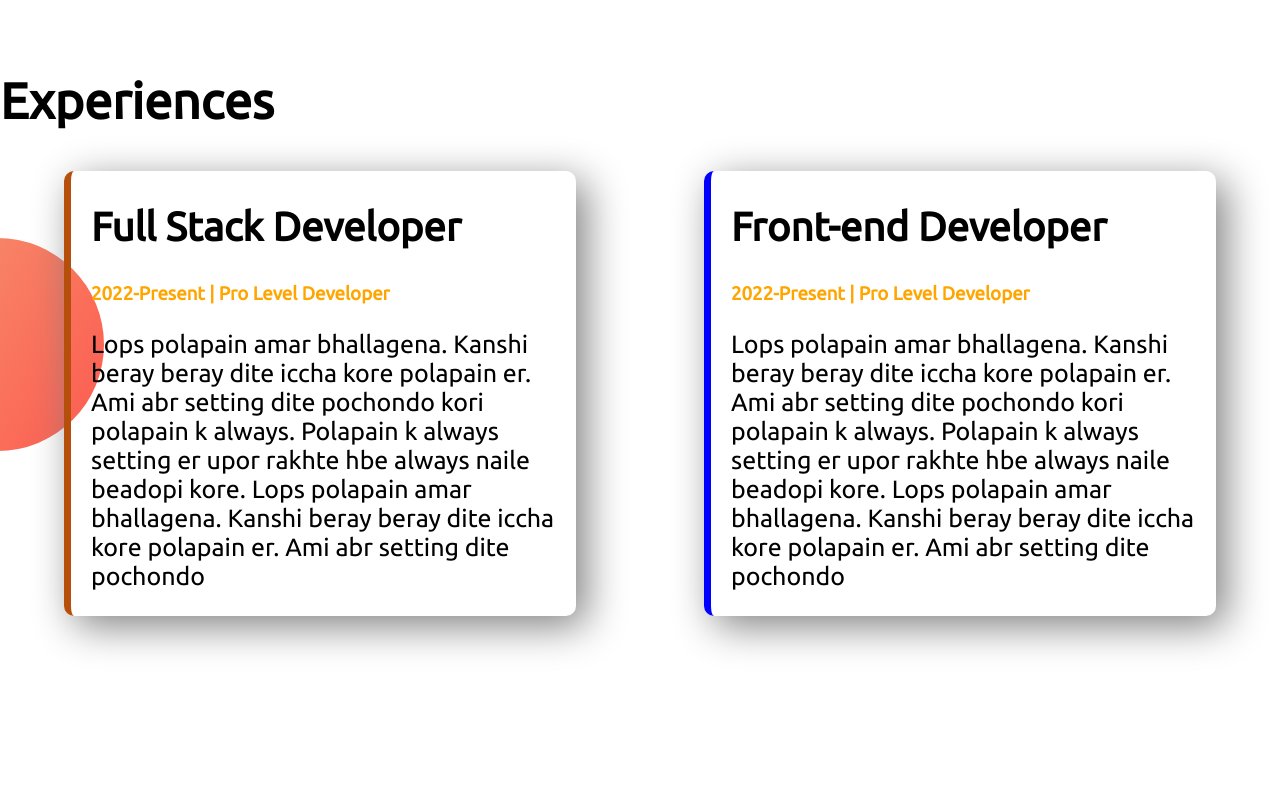
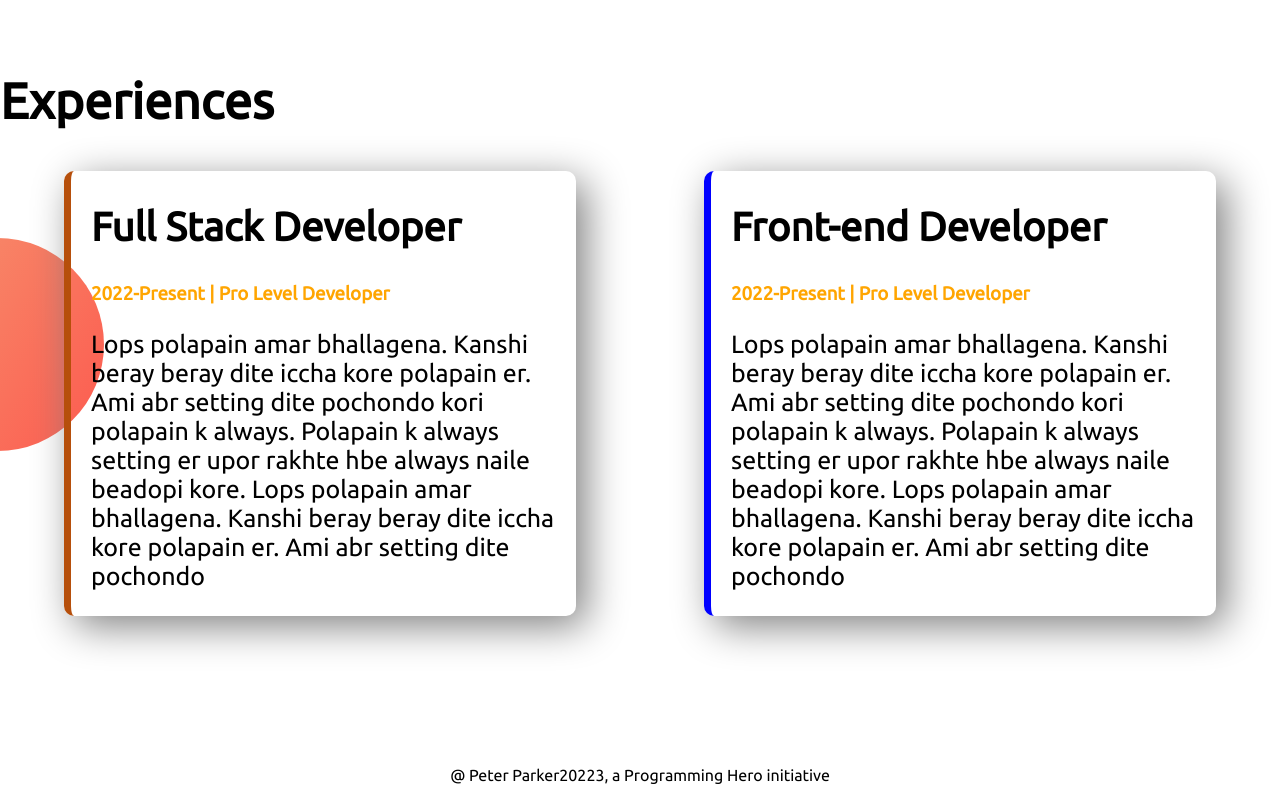
Before and after one commit to sadab275/Portfolio-Website, a plain HTML site: page index.html in a window 1280 px wide. Shown: the part 965-1765 px from the top of the page. Before the commit the page ends 1731 px from the top, so only its background shows below. Drawn offline with Linux system fonts and the light colour scheme.

Commit message:
footer halka added

```diff
--- a/index.html
+++ b/index.html
@@ -69,5 +69,8 @@
 
 
 </body>
+<footer>
+    <p>@ Peter Parker20223, a Programming Hero initiative</p>
+</footer>
 
 </html>
--- a/style.css
+++ b/style.css
@@ -84,3 +84,7 @@ h2 {
     font-size: 25px;
 
 }
+
+footer p {
+    text-align: center;
+}
```
